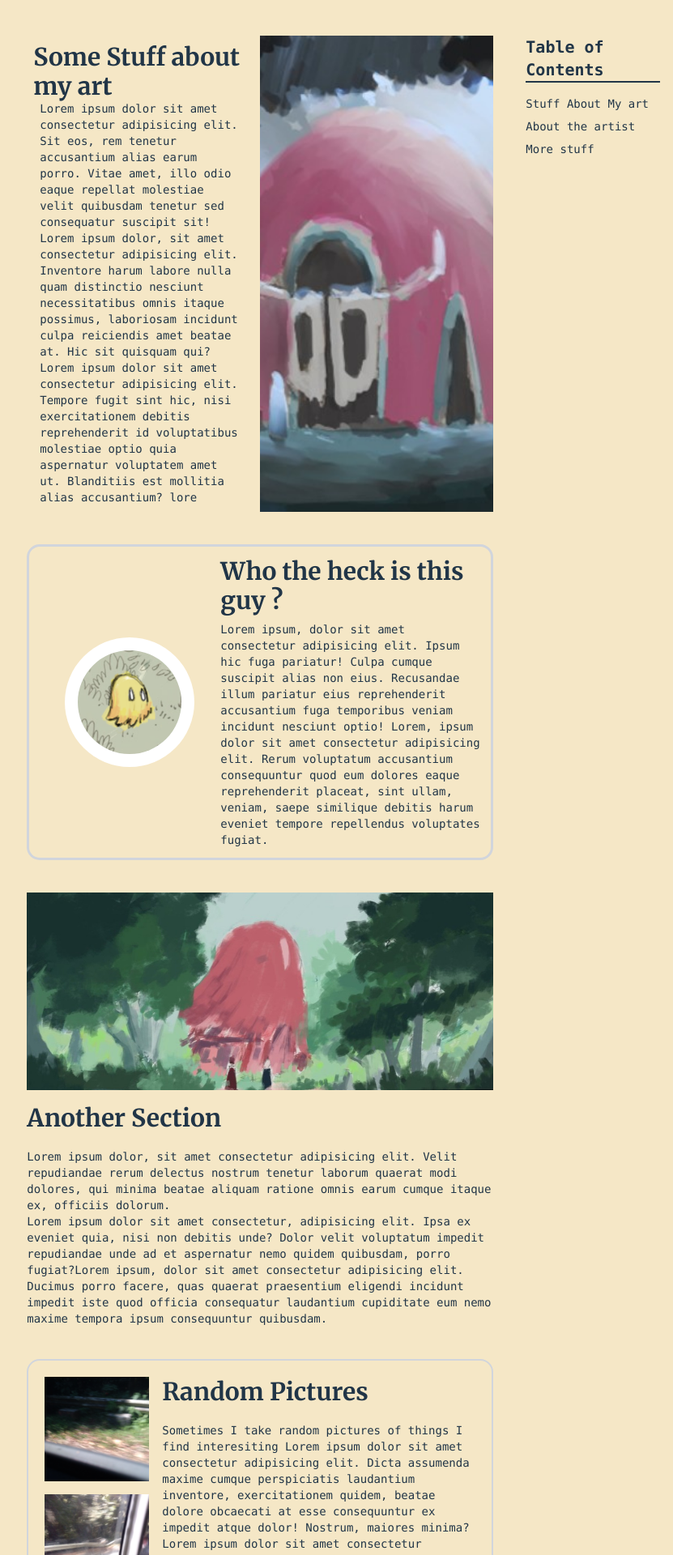
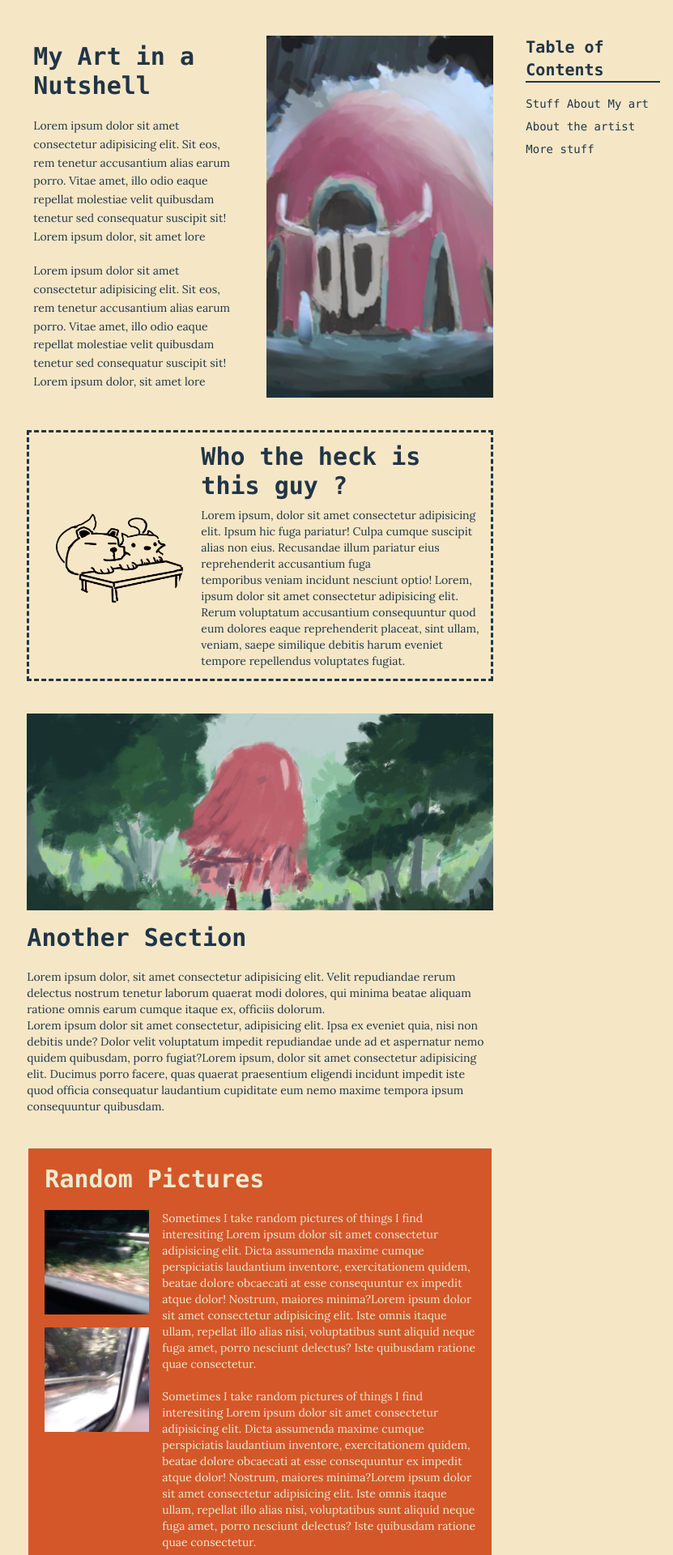
Before and after one commit to Garden-Fiend/rJournal, a React (Vite) app: page / in a window 1280 px wide. Shown: the part 1000-2920 px from the top of the page at 81% size, without its empty margins (216-1047 px from the left). Built offline with nearby package versions, Linux system fonts and the light colour scheme; a web font is replaced by a local one.

Commit message:
switch the header and content fonts

```diff
--- a/src/index.css
+++ b/src/index.css
@@ -1,4 +1,5 @@
 @import url('https://fonts.googleapis.com/css2?family=Merriweather:ital,opsz,wght@0,18..144,300..900;1,18..144,300..900&family=Radley&display=swap');
+@import url('https://fonts.googleapis.com/css2?family=Lora:ital,wght@0,400..700;1,400..700&display=swap');
 @import "tailwindcss";
 
 
@@ -18,6 +19,7 @@ body {
 
 @theme{
   --font-merriweather:"Merriweather", sans-serif;
+  --font-lora:"Lora", sans-serif;
 }
 
 
--- a/src/pages/Landing.jsx
+++ b/src/pages/Landing.jsx
@@ -11,43 +11,48 @@ export default function Landing() {
       <main className="flex md:w-2/3 place-self-center p-4">
         <div className="md:w-3/4 space-y-10 p-5">
           <section className="md:flex">
-            <div className="md:w-1/2 p-2">
-              <h2 className="md:text-3xl text-xl font-merriweather font-bold">
-                Some Stuff about my art
+            <div className="md:w-1/2 p-2 space-y-5">
+              <h2 className="md:text-3xl text-xl font-mono font-bold">
+                My Art in a Nutshell
               </h2>
 
-              <p className="text-left  pl-2 pr-4  font-mono  place-self-center   text-sm">
-                Lorem ipsum dolor sit amet consectetur adipisicing elit. Sit
-                eos, rem tenetur accusantium alias earum porro. Vitae amet, illo
-                odio eaque repellat molestiae velit quibusdam tenetur sed
-                consequatur suscipit sit! Lorem ipsum dolor, sit amet
-                consectetur adipisicing elit. Inventore harum labore nulla quam
-                distinctio nesciunt necessitatibus omnis itaque possimus,
-                laboriosam incidunt culpa reiciendis amet beatae at. Hic sit
-                quisquam qui? Lorem ipsum dolor sit amet consectetur adipisicing
-                elit. Tempore fugit sint hic, nisi exercitationem debitis
-                reprehenderit id voluptatibus molestiae optio quia aspernatur
-                voluptatem amet ut. Blanditiis est mollitia alias accusantium?
-                lore
-              </p>
+              <div className="space-y-5">
+                <p className="text-left   pr-4  font-lora  place-self-center   text-sm/relaxed">
+                  Lorem ipsum dolor sit amet consectetur adipisicing elit. Sit
+                  eos, rem tenetur accusantium alias earum porro. Vitae amet,
+                  illo odio eaque repellat molestiae velit quibusdam tenetur sed
+                  consequatur suscipit sit! Lorem ipsum dolor, sit amet lore
+                </p>
+
+                <p className="text-left   pr-4  font-lora  place-self-center   text-sm/relaxed font-light">
+                  Lorem ipsum dolor sit amet consectetur adipisicing elit. Sit
+                  eos, rem tenetur accusantium alias earum porro. Vitae amet,
+                  illo odio eaque repellat molestiae velit quibusdam tenetur sed
+                  consequatur suscipit sit! Lorem ipsum dolor, sit amet lore
+                </p>
+              </div>
             </div>
 
-            <img src="/homeart2.jpg" className="md:w-1/2 object-cover"></img>
+            <img
+              src="/homeart2.jpg"
+              className="md:w-1/2 object-cover pl-2"
+            ></img>
           </section>
 
-          <div className="md:flex items-center p-3 border-3 border-gray-300 rounded-2xl">
+          <div className="md:flex items-center p-3 border-3 border-dashed ">
             <img
-              src="avatar.png"
-              className="md:w-40 md:h-40 w-20 h-20 rounded-full m-8 place-self-center  md:p-4 bg-white"
+              src="welccc.png"
+              className="md:w-40 md:h-40 w-20 h-20 rounded-full m-5 place-self-center"
             ></img>
             <div>
-              <h2 className="text-left font-bold text-lg md:text-3xl font-merriweather mb-2">
+              <h2 className="text-left font-bold text-lg md:text-3xl font-mono mb-2">
                 Who the heck is this guy ?
               </h2>
-              <p className="text-left text-sm font-mono">
+              <p className="text-left text-sm font-lora">
                 Lorem ipsum, dolor sit amet consectetur adipisicing elit. Ipsum
                 hic fuga pariatur! Culpa cumque suscipit alias non eius.
                 Recusandae illum pariatur eius reprehenderit accusantium fuga
+                <br></br>
                 temporibus veniam incidunt nesciunt optio! Lorem, ipsum dolor
                 sit amet consectetur adipisicing elit. Rerum voluptatum
                 accusantium consequuntur quod eum dolores eaque reprehenderit
@@ -59,10 +64,8 @@ export default function Landing() {
 
           <div className="justify-center  items-center space-y-5">
             <img src="/ActualBanner.jpg" className="mb-4"></img>
-            <h2 className="text-3xl font-merriweather font-bold">
-              Another Section
-            </h2>
-            <div className="font-mono text-sm">
+            <h2 className="text-3xl font-mono font-bold">Another Section</h2>
+            <div className="font-lora text-sm">
               <p>
                 Lorem ipsum dolor, sit amet consectetur adipisicing elit. Velit
                 repudiandae rerum delectus nostrum tenetur laborum quaerat modi
@@ -82,17 +85,18 @@ export default function Landing() {
             </div>
           </div>
 
-          <section className="border-2 border-gray-300 p-5 rounded-2xl">
+          <section
+            className="bg-[#d45729]
+          border-2 border-gray text-[#ecebd2] 300 p-5 "
+          >
+            <h2 className="mb-5 font-mono font-bold text-3xl">Random Pictures</h2>
             <div className="flex gap-4">
               <div className="w-1/4 space-y-4">
                 <img src="/blur3.jpg"></img>
                 <img src="/blur1.jpg"></img>
               </div>
               <div className="w-3/4 space-y-5">
-                <h2 className="font-merriweather font-bold text-3xl">
-                  Random Pictures
-                </h2>
-                <p className="font-mono text-sm">
+                <p className="font-lora text-sm">
                   Sometimes I take random pictures of things I find interesiting
                   Lorem ipsum dolor sit amet consectetur adipisicing elit. Dicta
                   assumenda maxime cumque perspiciatis laudantium inventore,
@@ -104,7 +108,7 @@ export default function Landing() {
                   delectus? Iste quibusdam ratione quae consectetur.
                 </p>
 
-                <p className="font-mono text-sm">
+                <p className="font-lora text-sm">
                   Sometimes I take random pictures of things I find interesiting
                   Lorem ipsum dolor sit amet consectetur adipisicing elit. Dicta
                   assumenda maxime cumque perspiciatis laudantium inventore,
@@ -120,8 +124,8 @@ export default function Landing() {
           </section>
 
           <section className="space-y-5">
-            <h2 className="font-merriweather font-bold text-3xl">Sketching</h2>
-            <p className="font-mono text-sm">
+            <h2 className="font-mono font-bold text-3xl">Sketching</h2>
+            <p className="font-lora text-sm">
               Lorem ipsum dolor sit amet, consectetur adipisicing elit.
               Molestiae sequi accusamus necessitatibus deserunt? A hic totam qui
               ipsa impedit minus odio, deleniti maiores eos pariatur dolorum
@@ -152,17 +156,17 @@ export default function Landing() {
               <img src="/mecha.png" className="bg-blue-950 w-1/2"></img>
 
               <div className="px-4 space-y-4">
-                <h2 className="font-merriweather font-bold text-3xl">
+                <h2 className="font-mono font-bold text-3xl">
                   My Chaos of Detail
                 </h2>
-                <p className="font-mono text-sm">
+                <p className="font-lora text-sm">
                   Lorem ipsum dolor sit amet consectetur adipisicing elit.
                   Veritatis quia minus blanditiis voluptatem odit iure aliquam
                   saepe ullam impedit facere nostrum perferendis assumenda quam
                   quis delectus dolores suscipit, laborum in!
                 </p>
 
-                 <p className="font-mono text-sm">
+                <p className="font-lora text-sm">
                   Lorem ipsum dolor sit amet consectetur adipisicing elit.
                   Veritatis quia minus blanditiis voluptatem odit iure aliquam
                   saepe ullam impedit facere nostrum perferendis assumenda quam
```
Also changed, not shown: public/welccc.png (added).
